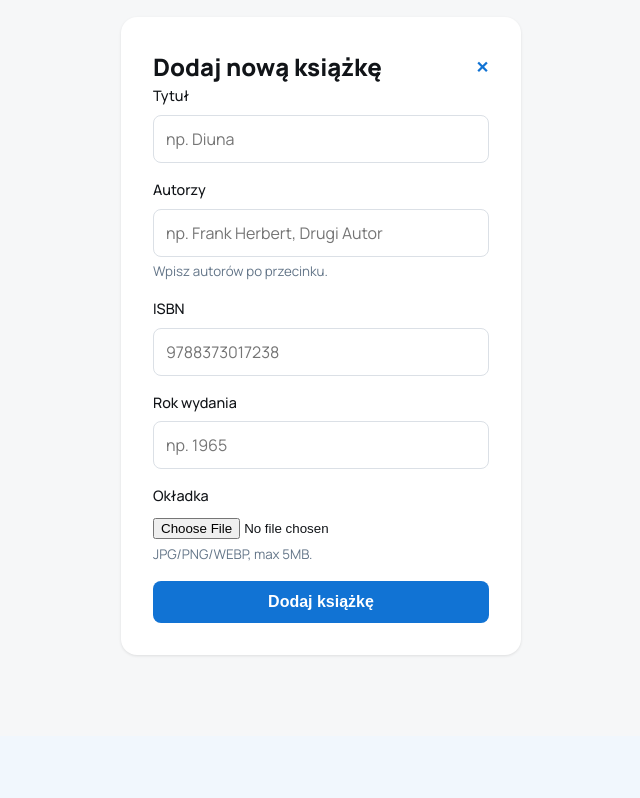
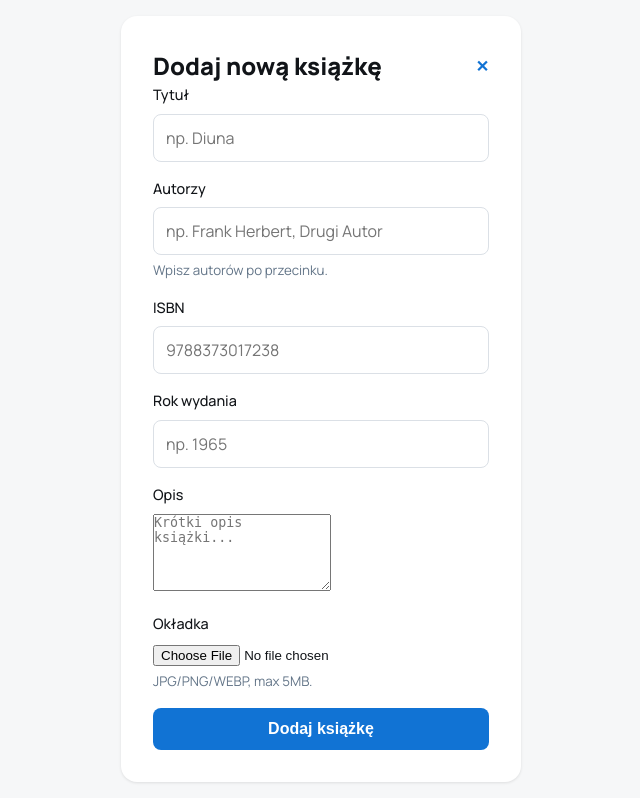
Before and after one commit to grzechuzz/WDPAI-PK-Bookoria, a PHP site: template src/views/books/add-book.php in a window 1280 px wide. Shown: the part 64-862 px from the top of the page, without its empty margins (319-959 px from the left). Before the commit the page ends 721 px from the top, so only its background shows below. Run offline with PHP 8.4, Linux system fonts and the light colour scheme; the template is opened without the code that fills it, so the values that code supplies are empty.

Commit message:
refactor(books): add description field

```diff
--- a/src/views/books/add-book.php
+++ b/src/views/books/add-book.php
@@ -1,5 +1,5 @@
 <?php
-$form = $form ?? ['title'=>'', 'authors'=>'', 'isbn13'=>'', 'publication_year'=>''];
+$form = $form ?? ['title'=>'', 'authors'=>'', 'isbn13'=>'', 'publication_year'=>'', 'description'=>''];
 $error = $error ?? null;
 
 function h($v) { return htmlspecialchars((string)$v, ENT_QUOTES, 'UTF-8'); }
@@ -49,6 +49,16 @@ function h($v) { return htmlspecialchars((string)$v, ENT_QUOTES, 'UTF-8'); }
       </div>
 
       <div class="form-group">
+        <label for="description">Opis</label>
+        <textarea
+          id="description"
+          name="description"
+          rows="5"
+          placeholder="Krótki opis książki..."
+        ><?= h($form['description'] ?? '') ?></textarea>
+      </div>
+
+      <div class="form-group">
         <label for="cover">Okładka</label>
         <input id="cover" name="cover" type="file" accept="image/png,image/jpeg,image/webp">
         <small style="color: var(--text-muted); display:block; margin-top:0.35rem;">
```
